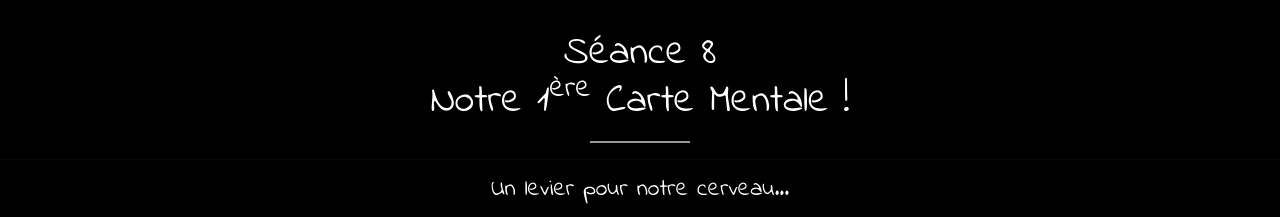
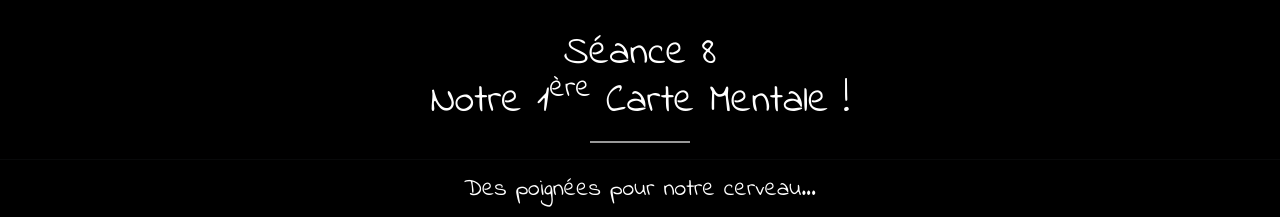
Before and after one commit to DavidLapierre/memoire_2021, a plain HTML site: page seance08.html in a window 1280 px wide. Shown: the top 217 px of the page. Drawn offline with nearby package versions, Linux system fonts and the light colour scheme; a web font is replaced by a local one.

Commit message:
Add files via upload

```diff
--- a/seance08.html
+++ b/seance08.html
@@ -31,7 +31,7 @@
             <div class="separator" data-aos="fade-down" data-aos-delay="250" > </div>
 
             <hr>
-            <h2 data-aos="fade-down" data-aos-delay="500" data-aos-easing="ease-out"> Un levier pour notre cerveau...
+            <h2 data-aos="fade-down" data-aos-delay="500" data-aos-easing="ease-out"> Des poignées pour notre cerveau...
                   </h2> <!-- STATUT -->
             <div class="illustration img-fluid"  style="background-image: url(./pictures/Logo9.jpeg);"> </div><!-- LOGO -->
                 <!-- <img src="pictures/Logo7.jpeg" alt="logo" title="Le Mind Mapping ou comment utiliser
```
